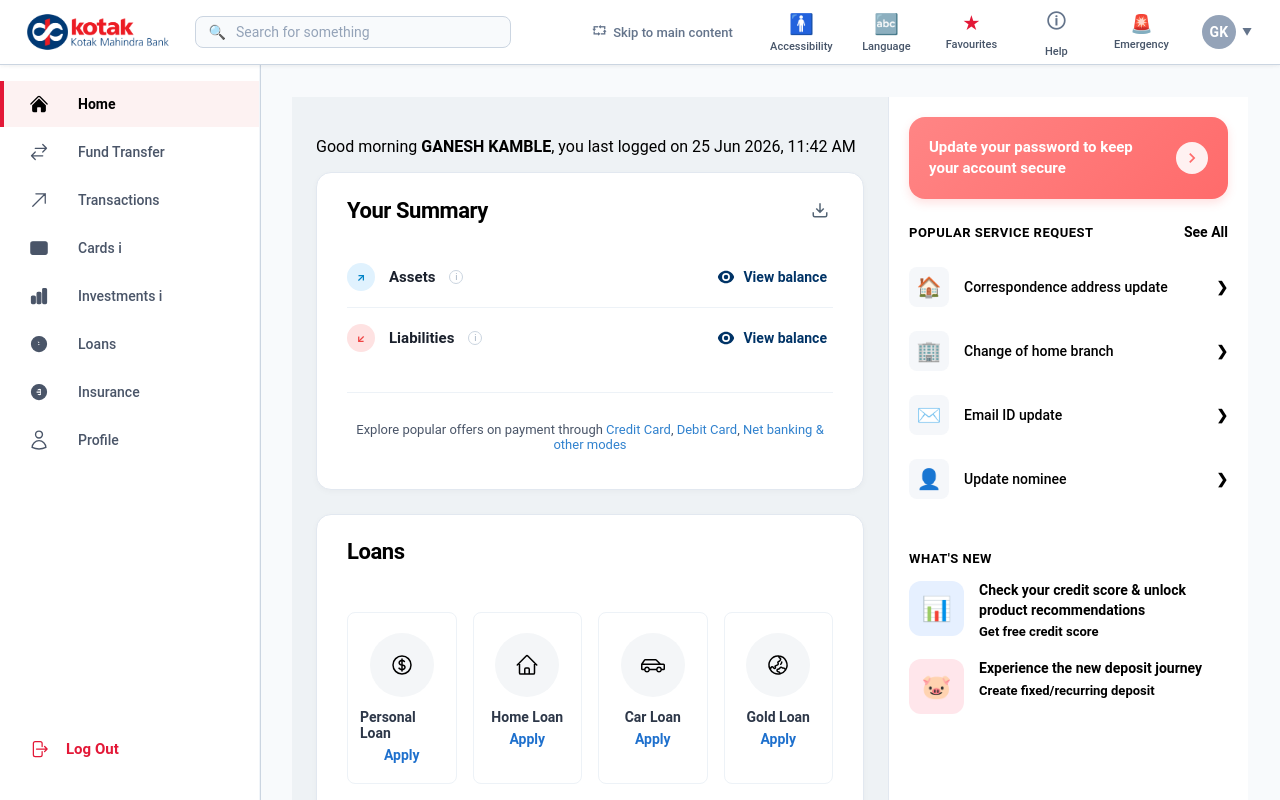
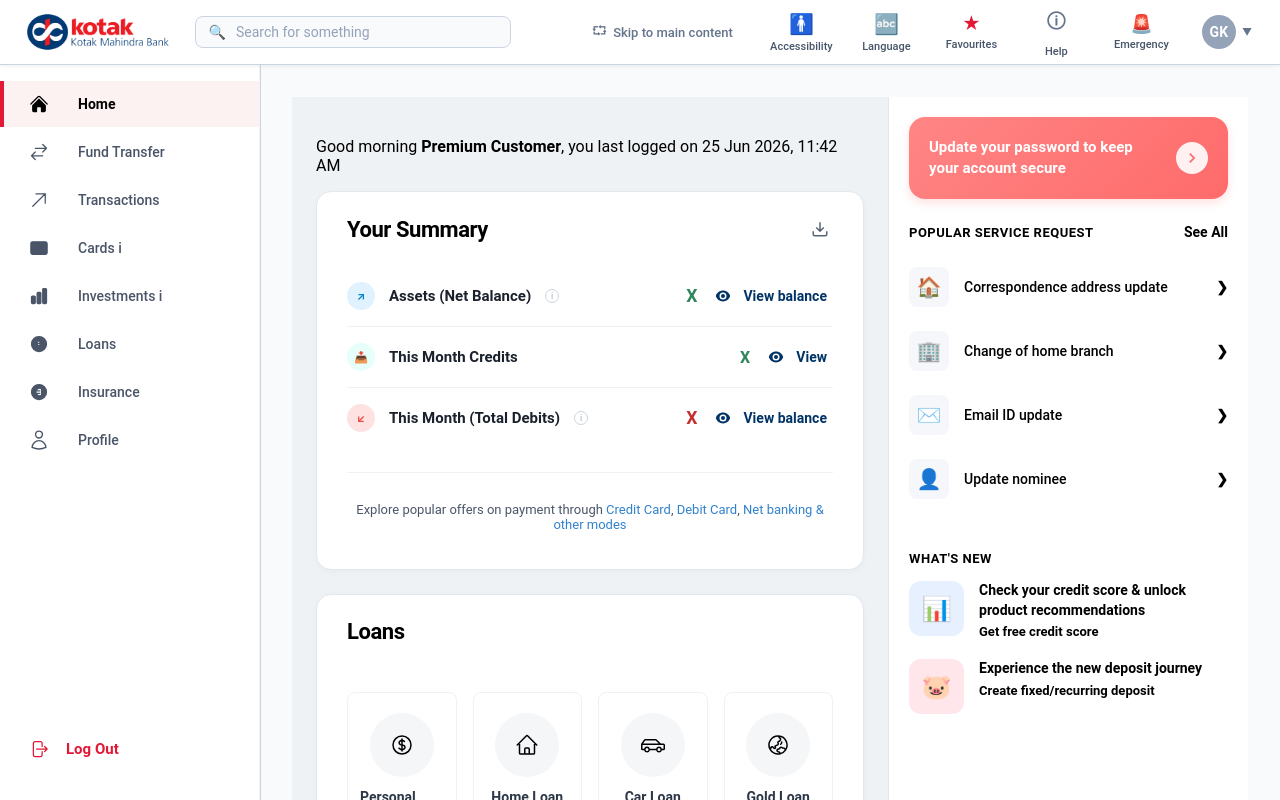
Before and after one commit to ganeshkamble-411/Banking-Feature-Application, an Angular app in the folder frontend/: page /dashboard in a window 1280 px wide. Built offline with nearby package versions, Linux system fonts and the light colour scheme; no server answers; sample sign-in values are in the browser's storage.

Commit message:
Transtions page is updated on UI

```diff
--- a/frontend/src/app/pages/dashboard/dashboard.component.html
+++ b/frontend/src/app/pages/dashboard/dashboard.component.html
@@ -7,17 +7,15 @@
     <main class="dashboard-main-wrapper">
       <div class="welcome-banner-row">
         <p class="welcome-text">
-          Good morning <strong>{{ profileSetupRequest.name || 'GANESH KAMBLE' }}</strong
-          >,
+          Good morning <strong>{{ profileSetupRequest.name || 'Premium Customer' }}</strong>,
           <span class="last-login-span">you last logged on 25 Jun 2026, 11:42 AM</span>
         </p>
       </div>
 
       <div class="dashboard-fullwidth-container">
-        <!-- 1. Your Summary Card -->
         <div class="kotak-clean-card">
           <div class="card-title-row">
-            <h2>Your Summary</h2>
+            <h2>Your Summary <span *ngIf="accountNumber">(Acc: {{ accountNumber }} - {{ accountType }})</span></h2>
             <button class="download-icon-btn">
               <svg
                 width="18"
@@ -36,9 +34,14 @@
             <div class="summary-item">
               <div class="item-left">
                 <span class="icon-circle asset-icon">↗</span>
-                <span class="item-name">Assets</span>
+                <span class="item-name">Assets (Net Balance)</span>
                 <span class="info-bubble">i</span>
               </div>
+
+              <div class="item-right-display" style="display: flex; align-items: center; gap: 12px;">
+                <span class="summary-value-text" style="font-weight: 700; font-size: 1.1rem; color: #2f855a;">
+                  {{ isAssetVisible ? '₹' + (totalBalance | number:'1.2-2') : 'X' }}
+                </span>
                 <button class="view-balance-btn" (click)="toggleAssetBalance()">
                   <span class="eye-icon">
                     <svg
@@ -46,6 +49,7 @@
                       viewBox="0 0 24 24"
                       fill="currentColor"
                       class="eye-svg"
+                      style="width: 16px; height: 16px; margin-right: 4px;"
                     >
                       <path d="M12 15a3 3 0 1 0 0-6 3 3 0 0 0 0 6Z" />
                       <path
@@ -55,23 +59,29 @@
                       />
                     </svg>
                   </span>
-                View balance
+                  {{ isAssetVisible ? 'Hide' : 'View balance' }}
                 </button>
+              </div>
             </div>
 
             <div class="summary-item">
               <div class="item-left">
-                <span class="icon-circle liability-icon">↙</span>
-                <span class="item-name">Liabilities</span>
-                <span class="info-bubble">i</span>
+                <span class="icon-circle asset-icon" style="background: #e6fffa; color: #319795;">📥</span>
+                <span class="item-name">This Month Credits</span>
               </div>
-              <button class="view-balance-btn" (click)="toggleLiabilityBalance()">
+
+              <div class="item-right-display" style="display: flex; align-items: center; gap: 12px;">
+                <span class="summary-value-text" style="font-weight: 600; color: #2f855a;">
+                  {{ isAssetVisible ? '+ ₹' + (totalCredit | number:'1.2-2') : 'X' }}
+                </span>
+                <button class="view-balance-btn" (click)="toggleAssetBalance()">
                   <span class="eye-icon">
                     <svg
                       xmlns="http://www.w3.org/2000/svg"
                       viewBox="0 0 24 24"
                       fill="currentColor"
                       class="eye-svg"
+                      style="width: 16px; height: 16px; margin-right: 4px;"
                     >
                       <path d="M12 15a3 3 0 1 0 0-6 3 3 0 0 0 0 6Z" />
                       <path
@@ -81,8 +91,42 @@
                       />
                     </svg>
                   </span>
-                View balance
+                  {{ isAssetVisible ? 'Hide' : 'View' }}
                 </button>
+              </div>
+            </div>
+
+            <div class="summary-item">
+              <div class="item-left">
+                <span class="icon-circle liability-icon">↙</span>
+                <span class="item-name">This Month (Total Debits)</span>
+                <span class="info-bubble">i</span>
+              </div>
+
+              <div class="item-right-display" style="display: flex; align-items: center; gap: 12px;">
+                <span class="summary-value-text" style="font-weight: 700; font-size: 1.1rem; color: #c53030;">
+                  {{ isLiabilityVisible ? '₹' + (totalDebit | number:'1.2-2') : 'X' }}
+                </span>
+                <button class="view-balance-btn" (click)="toggleLiabilityBalance()">
+                  <span class="eye-icon">
+                    <svg
+                      xmlns="http://www.w3.org/2000/svg"
+                      viewBox="0 0 24 24"
+                      fill="currentColor"
+                      class="eye-svg"
+                      style="width: 16px; height: 16px; margin-right: 4px;"
+                    >
+                      <path d="M12 15a3 3 0 1 0 0-6 3 3 0 0 0 0 6Z" />
+                      <path
+                        fill-rule="evenodd"
+                        d="M1.323 11.447C2.811 6.976 7.028 3.75 12.001 3.75c4.97 0 9.185 3.223 10.675 7.69.12.362.12.752 0 1.113-1.487 4.471-5.705 7.697-10.677 7.697-4.97 0-9.186-3.223-10.675-7.69a1.762 1.762 0 0 1 0-1.113ZM17.25 12a5.25 5.25 0 1 1-10.5 0 5.25 5.25 0 0 1 10.5 0Z"
+                        clip-rule="evenodd"
+                      />
+                    </svg>
+                  </span>
+                  {{ isLiabilityVisible ? 'Hide' : 'View balance' }}
+                </button>
+              </div>
             </div>
           </div>
 
@@ -96,14 +140,12 @@
           </div>
         </div>
 
-        <!-- 2. Loans Section Card -->
         <div class="kotak-clean-card loans-section-card">
           <div class="card-title-row">
             <h2>Loans</h2>
           </div>
 
           <div class="loans-grid-container">
-            <!-- Personal Loan -->
             <div class="loan-grid-item">
               <div class="loan-icon-bg">
                 <svg
@@ -126,7 +168,6 @@
               <a href="javascript:void(0)" class="loan-apply-link">Apply</a>
             </div>
 
-            <!-- Home Loan -->
             <div class="loan-grid-item">
               <div class="loan-icon-bg">
                 <svg
@@ -149,10 +190,8 @@
               <a href="javascript:void(0)" class="loan-apply-link">Apply</a>
             </div>
 
-            <!-- Car Loan -->
             <div class="loan-grid-item">
               <div class="loan-icon-bg">
-                <!-- Naam car-icon se badal kar car-profile.svg kar diya -->
                 <img
                   src="assets/car-profile.svg"
                   alt="Car Loan"
@@ -163,7 +202,6 @@
               <a href="javascript:void(0)" class="loan-apply-link">Apply</a>
             </div>
 
-            <!-- Gold Loan (Updated with SVG) -->
             <div class="loan-grid-item">
               <div class="loan-icon-bg">
                 <svg
@@ -196,7 +234,6 @@
           </div>
         </div>
 
-        <!-- 3. Recommended for you Card -->
         <div class="kotak-clean-card">
           <div class="card-title-row">
             <h2>Recommended for you</h2>
@@ -243,7 +280,6 @@
           <button class="see-more-fullwidth-btn">+ See more</button>
         </div>
 
-        <!-- 4. Recent Transitions & Activity Card -->
         <div class="kotak-clean-card dynamic-transitions-card">
           <div class="card-title-row">
             <h2>Recent Transitions & Activity</h2>
@@ -251,26 +287,24 @@
           </div>
 
           <div class="transaction-timeline">
-            <div class="timeline-item">
+            <div class="timeline-item" *ngFor="let txn of recentTransactions">
               <div class="timeline-left">
-                <div class="timeline-icon success-bg">✓</div>
+                <div class="timeline-icon" [ngClass]="(txn.type === 'CREDIT' || txn.type === 'TRANSFER_CREDIT') ? 'success-bg' : 'primary-bg'">
+                  {{ (txn.type === 'CREDIT' || txn.type === 'TRANSFER_CREDIT') ? '✓' : '📤' }}
+                </div>
                 <div class="timeline-details">
-                  <h4>Funds Transferred Successfully</h4>
-                  <p>To Acc XXXXXX1234 • IMPS Ref: 617823</p>
+                  <h4>{{ txn.description || 'Transaction Processed' }}</h4>
+                  <p>Type: {{ txn.type }} • Date: {{ txn.timestamp | date:'short' }}</p>
                 </div>
               </div>
-              <span class="timeline-amt negative">- ₹5,000.00</span>
+
+              <span class="timeline-amt" [ngClass]="(txn.type === 'CREDIT' || txn.type === 'TRANSFER_CREDIT') ? 'positive' : 'negative'">
+                {{ (txn.type === 'CREDIT' || txn.type === 'TRANSFER_CREDIT') ? '+' : '-' }} ₹{{ txn.amount | number:'1.2-2' }}
+              </span>
             </div>
 
-            <div class="timeline-item">
-              <div class="timeline-left">
-                <div class="timeline-icon primary-bg">📥</div>
-                <div class="timeline-details">
-                  <h4>Salary Credited</h4>
-                  <p>From Corp Hub Tech Private Ltd</p>
-                </div>
-              </div>
-              <span class="timeline-amt positive">+ ₹1,24,500.00</span>
+            <div class="no-transactions-placeholder" *ngIf="recentTransactions?.length === 0" style="text-align: center; color: #718096; padding: 20px 0;">
+              <p>No recent transaction activities found for this account identity.</p>
             </div>
           </div>
         </div>
--- a/frontend/src/app/pages/dashboard/dashboard.component.ts
+++ b/frontend/src/app/pages/dashboard/dashboard.component.ts
@@ -6,6 +6,7 @@
 import { ProfileWizardComponent } from './profile-wizard/profile-wizard.component';
 import { AccountService } from '../../services/account.service';
 import { TransactionService } from '../../services/transaction.service';
+import { HttpClient } from '@angular/common/http';
 import { RightSidebarComponent } from '../../components/rightsidebar/rightsidebar.component';
 
 @Component({
@@ -28,11 +29,16 @@
   totalCredit = 0;
   totalDebit = 0;
 
+  // Extra fields dashboard response se summary ke liye
+  accountNumber = '';
+  accountType = '';
+  recentTransactions: any[] = [];
+
   currentUserId!: number;
   currentAccountId!: number;
   userEmail: string | null = null;
 
-  // 👁️ Balance Visibility Toggle Flags
+  // 👁️ Balance Visibility Toggle Flags (By default true rakh sakte ho agar direct dikhana hai)
   isAssetVisible = false;
   isLiabilityVisible = false;
 
@@ -67,27 +73,26 @@
 
   constructor(
     private accountService: AccountService,
-    private transactionService: TransactionService
+    private transactionService: TransactionService,
+    private http: HttpClient
   ) {}
 
   ngOnInit(): void {
-    let sessionUserId = localStorage.getItem('loggedInUserId');
-    let sessionAccountId = localStorage.getItem('accountId');
-    this.userEmail = localStorage.getItem('userEmail');
+    // 1. LocalStorage se IDs nikalo
+    const storedUserId = localStorage.getItem('userId');
+    const storedAccountId = localStorage.getItem('accountId');
 
-    if (sessionUserId) {
-      this.currentUserId = Number(sessionUserId);
-      this.createAccountRequest.userId = this.currentUserId;
+    if (storedUserId) {
+      this.currentUserId = parseInt(storedUserId, 10);
+      this.evaluateProfileWizardStatus();
+    }
 
-      if (sessionAccountId) {
-        this.currentAccountId = Number(sessionAccountId);
-      }
-
-      this.loadUserAccountDetails();
-      this.evaluateProfileWizardStatus();
+    if (storedAccountId) {
+      this.currentAccountId = parseInt(storedAccountId, 10);
+      // ⚡ FIXED: loadUserAccountDetails ki jagah loadDashboardData() call hoga jo real data lata hai
+      this.loadDashboardData();
     } else {
-      console.error("No active session identity found. Redirecting to access terminal.");
-      window.location.href = '/login';
+      console.warn("Account ID nahi mili localStorage me!");
     }
   }
 
@@ -105,47 +110,38 @@
     }
   }
 
-  loadUserAccountDetails(): void {
-    this.accountService
-      .getAccountByUserId(this.currentUserId)
-      .subscribe({
-        next: (response: any) => {
-          if (response && typeof response === 'object') {
-            this.account = response;
-            this.totalBalance = Number(response.balance);
-            this.currentAccountId = response.id;
-            localStorage.setItem('accountId', this.currentAccountId.toString());
-          } else {
-            this.totalBalance = Number(response);
-          }
-          this.syncFormFields();
-          this.loadTransactionHistory();
-        },
-        error: (err: any) => {
-          console.error('Failed to load dynamic account details from backend:', err);
-        }
-      });
-  }
-
-  loadTransactionHistory(): void {
+  // 🔄 New Integrated Dashboard API Call Handler
+  loadDashboardData(): void {
     if (!this.currentAccountId) return;
 
-    this.transactionService.history(this.currentAccountId).subscribe({
-      next: (txns: any[]) => {
-        if (txns && txns.length > 0) {
-          this.totalCredit = txns
-            .filter((t: any) => t.type === 'CREDIT' || t.type === 'TRANSFER_CREDIT')
-            .reduce((sum: number, t: any) => sum + Number(t.amount), 0);
+    const dashboardUrl = `http://localhost:8080/api/dashboard/${this.currentAccountId}`;
 
-          this.totalDebit = txns
-            .filter((t: any) => t.type === 'DEBIT' || t.type === 'TRANSFER_DEBIT')
-            .reduce((sum: number, t: any) => sum + Number(t.amount), 0);
-        } else {
-          this.totalCredit = 0;
-          this.totalDebit = 0;
+    this.http.get<any>(dashboardUrl).subscribe({
+      next: (data) => {
+        console.log('Dashboard Response Payload Loaded:', data);
+        if (data) {
+          // ⚡ FIXED: Dono keys safe map ki hain - chahe backend se 'totalBalance' aaye ya 'balance'
+          this.totalBalance = data.totalBalance ?? data.balance ?? 0;
+          this.totalCredit = data.totalCredit ?? 0;
+          this.totalDebit = data.totalDebit ?? 0;
+          this.accountNumber = data.accountNumber ?? '';
+          this.accountType = data.accountType ?? '';
+          this.recentTransactions = data.recentTransactions ?? [];
+
+          // Legacy object consistency handle karne ke liye
+          this.account = {
+            id: this.currentAccountId,
+            balance: this.totalBalance,
+            accountNumber: this.accountNumber,
+            accountType: this.accountType
+          };
+
+          this.syncFormFields();
         }
       },
-      error: (err: any) => console.error('Error fetching transaction architecture breakdowns:', err)
+      error: (err) => {
+        console.error('Failed to load summary details from dashboard API:', err);
+      }
     });
   }
 
@@ -159,7 +155,6 @@
     this.showProfileDropdown = !this.showProfileDropdown;
   }
 
-  // 🔄 View/Hide Handlers for Assets & Liabilities Balance
   toggleAssetBalance(): void {
     this.isAssetVisible = !this.isAssetVisible;
   }
@@ -194,15 +189,13 @@
 
     this.transactionService.deposit(this.depositRequest).subscribe({
       next: (res: any) => {
-        console.log('Deposit success:', res);
         alert(res.message || 'Money Deposited Successfully!');
         this.showDepositModal = false;
-        this.loadUserAccountDetails();
+        this.loadDashboardData(); // UI sync automatic reload
         this.depositRequest.amount = null;
       },
       error: (err: any) => {
-        console.error('Deposit Error Response Object:', err);
-        alert(err.error?.message || 'Failed to complete deposit. Please check console logs.');
+        alert(err.error?.message || 'Failed to complete deposit.');
       }
     });
   }
@@ -219,11 +212,10 @@
       next: (res: any) => {
         alert(res.message || 'Money Withdrawn Successfully!');
         this.showWithdrawModal = false;
-        this.loadUserAccountDetails();
+        this.loadDashboardData(); // UI sync automatic reload
         this.withdrawRequest.amount = null;
       },
       error: (err: any) => {
-        console.error('Withdraw Error:', err);
         alert(err.error?.message || 'Withdrawal failed.');
       }
     });
@@ -245,7 +237,7 @@
       next: (res: any) => {
         alert(res.message || 'Money Transferred Successfully!');
         this.showTransferModal = false;
-        this.loadUserAccountDetails();
+        this.loadDashboardData(); // UI sync automatic reload
         this.transferRequest = {
           senderAccountId: this.currentAccountId,
           receiverAccountId: null,
@@ -253,7 +245,6 @@
         };
       },
       error: (err: any) => {
-        console.error('Transfer Error:', err);
         alert(err.error?.message || 'Transfer failed. Check balance/Account ID.');
       }
     });
@@ -266,7 +257,7 @@
         this.account = response;
         this.currentAccountId = response.id;
         localStorage.setItem('accountId', this.currentAccountId.toString());
-        this.loadUserAccountDetails();
+        this.loadDashboardData(); // Naya account aate hi dashboard reload karega
         this.showCreateAccountModal = false;
       },
       error: (err: any) => console.error(err)
--- a/frontend/src/app/pages/transactions/transactions.component.html
+++ b/frontend/src/app/pages/transactions/transactions.component.html
@@ -10,6 +10,7 @@
                 <th>Transaction Type</th>
                 <th>Account ID</th>
                 <th>Amount</th>
+                <th>Status</th>
                 <th>Date / Time</th>
             </tr>
         </thead>
@@ -24,7 +25,7 @@
                 </td>
 
                 <td>
-                    {{ tx.account?.id || currentAccountId }}
+                    <strong style="color: #475569;">#{{ tx.account?.id || currentAccountId }}</strong>
                 </td>
 
                 <td class="amount-text" [ngClass]="(tx.type === 'CREDIT' || tx.type === 'TRANSFER_CREDIT') ? 'text-credit' : 'text-debit'">
@@ -32,12 +33,19 @@
                 </td>
 
                 <td>
-                    {{ (tx.date || tx.timestamp) ? ((tx.date || tx.timestamp) | date:'dd MMM yyyy, hh:mm a') : 'N/A' }}
+                    <span [style.color]="tx.status === 'SUCCESS' ? '#10b981' : '#ef4444'"
+                          style="font-weight: 600; font-size: 13px; letter-spacing: 0.03em;">
+                        ● {{ tx.status || 'SUCCESS' }}
+                    </span>
+                </td>
+
+                <td style="color: #64748b; font-weight: 500;">
+                    {{ tx.transactionDate ? (tx.transactionDate | date:'dd MMM yyyy, hh:mm a') : 'N/A' }}
                 </td>
             </tr>
 
             <tr *ngIf="!transactions || transactions.length === 0">
-                <td colspan="4" style="text-align: center; color: #64748b; font-style: italic; padding: 30px; font-size: 14px;">
+                <td colspan="5" style="text-align: center; color: #64748b; font-style: italic; padding: 40px; font-size: 14px;">
                     ⚠ No secure transactional ledgers registered on this account node.
                 </td>
             </tr>
--- a/frontend/src/app/pages/transactions/transactions.component.ts
+++ b/frontend/src/app/pages/transactions/transactions.component.ts
@@ -1,7 +1,7 @@
 import { Component, OnInit } from '@angular/core';
 import { CommonModule } from '@angular/common';
 import { SidebarComponent } from '../../components/sidebar/sidebar.component';
-import { TransactionService } from '../../services/transaction.service';
+import { HttpClient } from '@angular/common/http'; // 👈 Direct API hit karne ke liye import kiya
 
 @Component({
   selector: 'app-transactions',
@@ -15,10 +15,10 @@
   transactions: any[] = [];
   currentAccountId!: number;
 
-  constructor(private transactionService: TransactionService) {}
+  constructor(private http: HttpClient) {} // 👈 HttpClient inject kiya
 
   ngOnInit(): void {
-    // 🌟 FIXED: Dashboard ki tarah yahan se bhi context accountId fetch karenge
+    // Session context se active accountId nikalna
     const sessionAccountId = localStorage.getItem('accountId');
 
     if (sessionAccountId) {
@@ -32,17 +32,17 @@
   loadTransactionHistory(): void {
     if (!this.currentAccountId) return;
 
-    console.log(`Fetching ledger streams from database for Account ID: ${this.currentAccountId}...`);
+    const apiUrl = `http://localhost:8080/api/transaction/history/${this.currentAccountId}`;
+    console.log(`Fetching ledger streams from database: ${apiUrl}`);
 
-    // 🌟 FIXED: Service hooks dynamic call aur transactions structure population
-    this.transactionService.history(this.currentAccountId).subscribe({
+    this.http.get<any[]>(apiUrl).subscribe({
       next: (txns: any[]) => {
-        console.log('Ledger logs retrieved successfully:', txns);
-        // Sahi sequence maintain karne ke liye latest transactions upar dikhayenge (Reverse Array)
+        console.log('Ledger logs retrieved successfully from backend:', txns);
+        // Latest transactions ko sabse upar dikhane ke liye reverse array kiya
         this.transactions = txns ? txns.reverse() : [];
       },
       error: (err: any) => {
-        console.error('Failed to resolve transaction statement registry architecture:', err);
+        console.error('Failed to resolve transaction statement registry:', err);
       }
     });
   }
```
Lines whose indentation alone changed are shown as unchanged.
